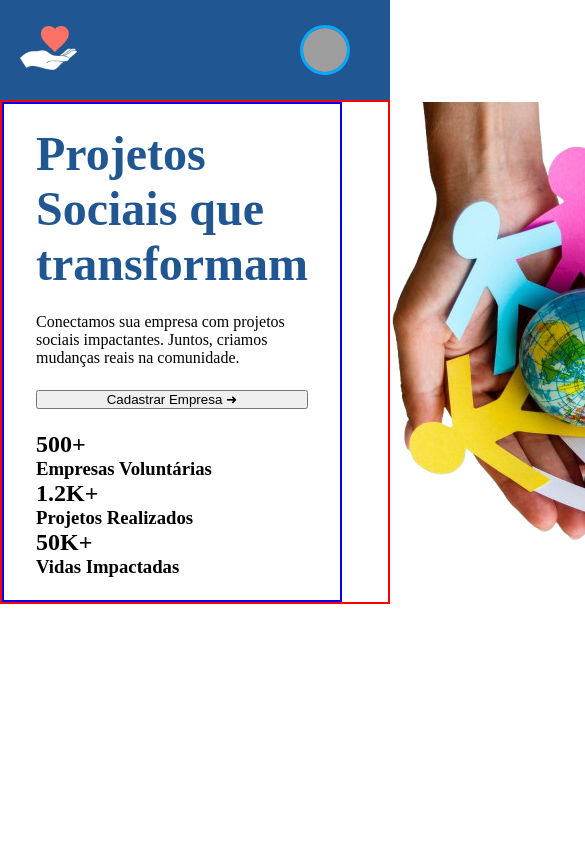
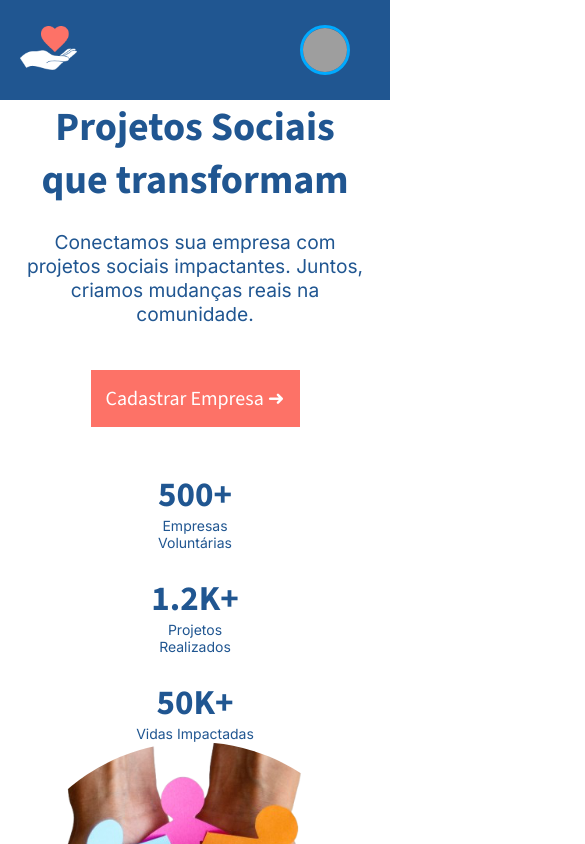
Before and after one commit to julianabety/connect, a React (Vite) app: page / in a window 390 px wide. Shown: the top 844 px of the page, 585 px wide, since content can reach past the window. Built offline with nearby package versions, Linux system fonts and the light colour scheme; grey boxes are pictures that could not be loaded; a web font is replaced by a local one.

Commit message:
feat: adiciona layout da Home com responsividade e estrutura do Footer

```diff
--- a/src/App.jsx
+++ b/src/App.jsx
@@ -7,6 +7,7 @@
 import Usuario from './pages/usuario/Usuario';
 import './globalStyles.scss';
 import Header from './components/header/Header';
+import Footer from './components/footer/Footer';
 
 export default function App() {
   return (
@@ -22,7 +23,7 @@
         <Route path="/eventos" element={<EventosEP />} />
         <Route path="/usuario" element={<Usuario />} />
       </Routes>
-
+      <Footer/>
       </BrowserRouter>
     </>
   )
--- a/src/components/footer/Footer.jsx
+++ b/src/components/footer/Footer.jsx
@@ -1,9 +1,9 @@
-import React from 'react'
+import S from './footer.module.scss';
 
 export default function Footer() {
   return (
-    <div>
-      <h1>Footer</h1>
-    </div>
+    <footer className={S.footer}>
+      <p>© 2025 Vai na Web & Empower. Todos os direitos reservados. Projeto destinado exclusivamente a fins educativos.</p>
+    </footer>
   )
 }
--- a/src/components/footer/footer.module.scss
+++ b/src/components/footer/footer.module.scss
@@ -0,0 +1,7 @@
+footer{
+    background-color: #E9EFF4;
+    padding: 30px 20px;
+    text-align: center;
+    font-family: 'Inter', sans-serif;
+    font-weight: 400;
+}
--- a/src/pages/home/home.module.scss
+++ b/src/pages/home/home.module.scss
@@ -1,18 +1,126 @@
 .main{
-    border: 2px solid red;
+    // border: 2px solid red;
     display: flex;
     justify-content: space-between;
+
+    img{
+        flex:1;
+        max-width: 100%;
+        min-width: 0;
+        object-fit: cover;
+        display: block;
+    }
 }
 
 .info{
-    border: 2px solid blue ;
+    flex: 1;
     display: flex;
     flex-direction: column;
     justify-content: space-evenly;
     padding: 0 2rem;
+    gap:1.5rem;
+
 
     h1{
-        font-size: 3rem;
+        font-size: 3.5rem;
         color:#205691;
+        font-family: 'Source Sans 3', sans-serif;
+        font-weight: 700;
+        width: 30rem;
+    }
+
+    p{
+        font-family: 'Inter', sans-serif;
+        color:#205691;
+        font-size: 1.4rem;
+        font-weight: 400;
+        width: 43rem;
+    }
+
+    button{
+        font-family: 'Source Sans 3', sans-serif;
+        border:none;
+        background-color:#FD7267;
+        color:white;
+        font-size: 24px;
+        padding:20px 0;
+        max-width: 330px;
+        font-weight: 400;
+        cursor: pointer;
     }
 }
+
+.numbers{
+    display: flex;
+    justify-content: space-between;
+
+    article{
+        width: 168px;
+        height: 69px;
+
+        h2, h3{
+            color:#205691;
+            text-align: center;
+        }
+        h2{
+            font-family: 'Source Sans 3', sans-serif;
+            font-size: 50px;
+            font-weight: 700;
+        }
+        h3{
+            font-family: 'Inter', sans-serif;
+            font-size: 14px;
+            font-weight: 400;
+        }
+    }
+}
+
+@media (max-width:768px){
+    .main{
+        flex-direction: column;
+        align-items: center;
+        height: auto;
+
+        img{
+            width: 100%;
+            max-width: 522px;
+            border-radius: 50%;
+        }
+    }
+
+    .info{
+        width: 90vw;
+        padding: 0;
+        align-items: center;
+        text-align: center;
+
+
+        h1{
+            width: auto;
+            font-size: 2.5rem;
+        }
+
+        p{
+            width: auto;
+            font-size: 1.2rem;
+        }
+        button{
+            font-size: 20px;
+            padding: 15px;
+            margin: 20px 0;
+        }
+    }
+    .numbers{
+        flex-direction: column;
+        gap: 1.5rem;
+        height: auto;
+
+        article{
+            width: 120px;
+            height: auto;
+            h2{
+                font-size: 35px;
+            }
+        }
+    }
+}
```
